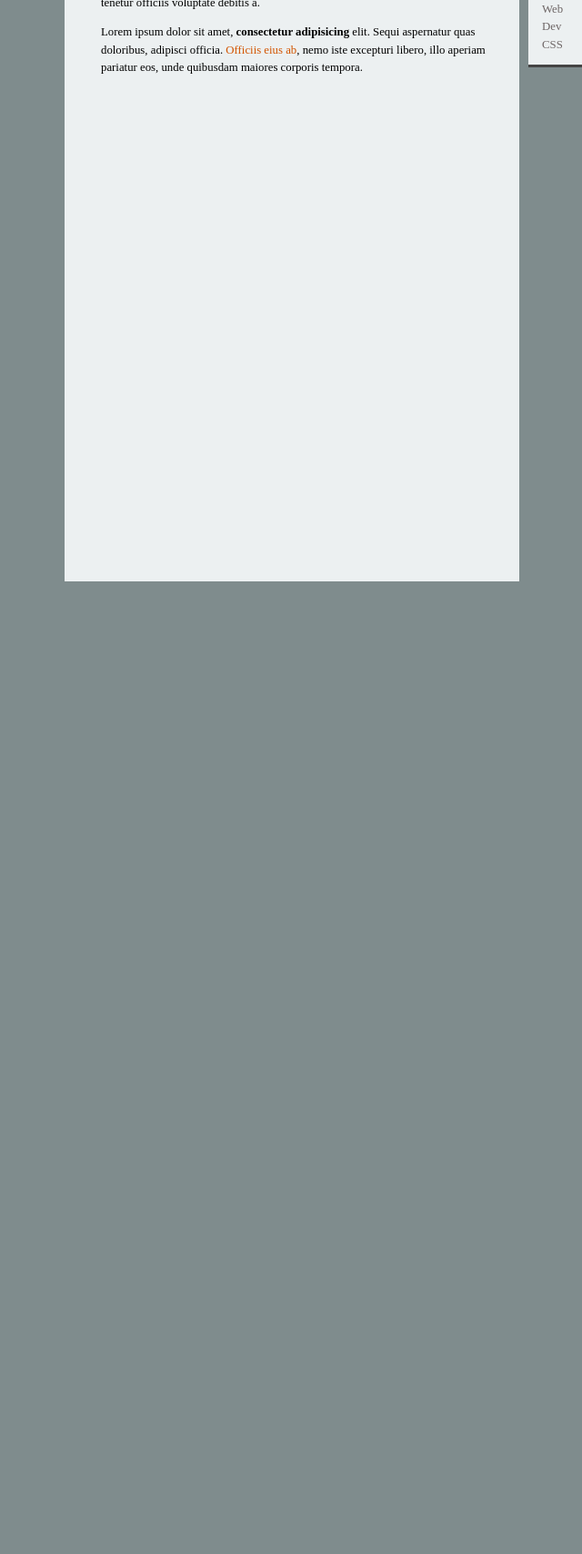
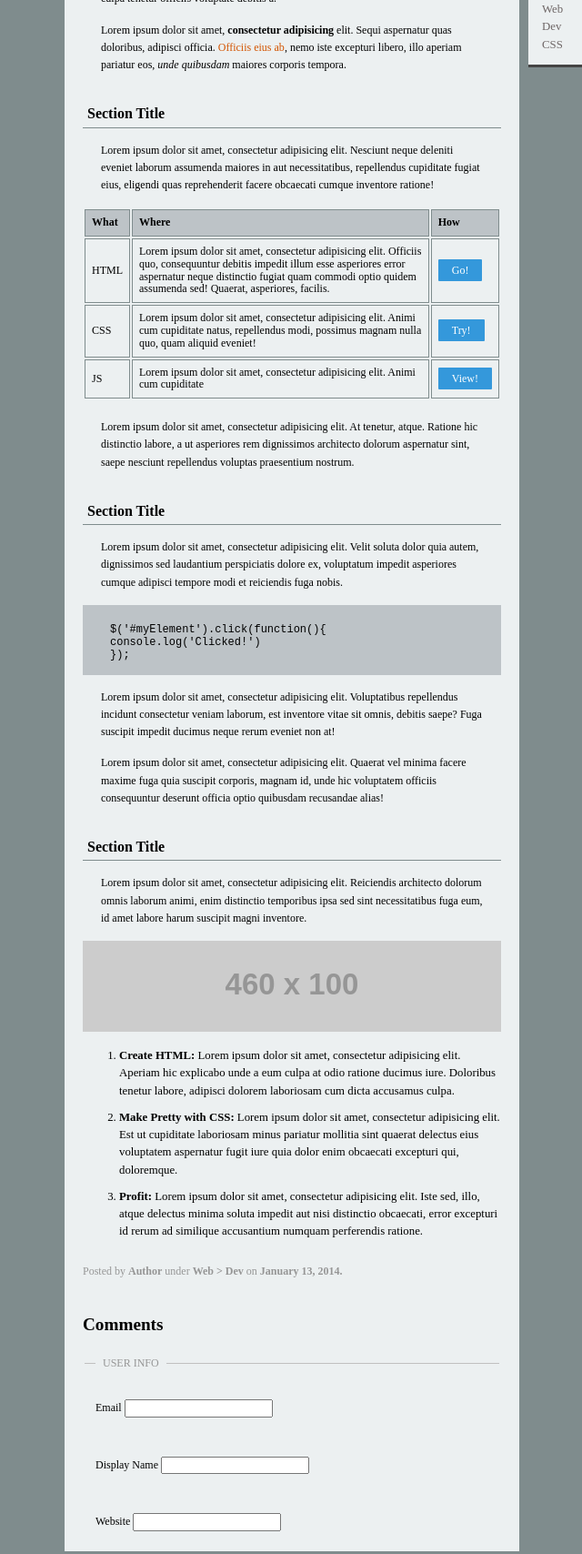
Before and after one commit to nickfredman/winter2015-making-it-real, a plain HTML site: page index.html in a window 1280 px wide. Shown: the part 381-2089 px from the top of the page at 91% size, without its empty margins (319-959 px from the left). Before the commit the page ends 1020 px from the top, so only its background shows below. Drawn offline with nearby package versions, Linux system fonts and the light colour scheme; placeholder pictures from the web are drawn by us.

Commit message:
Finished through comments section

```diff
--- a/index.html
+++ b/index.html
@@ -43,14 +43,75 @@
 
     <!-- Main Article Content -->
     <article>
-      <h1 class="article-title">Article Title</h1>
-      <div class="main-content">
-        <section>
-          <p>Lorem ipsum dolor sit amet, consectetur adipisicing elit. Nulla illo neque natus minus impedit non, quae vitae laboriosam nesciunt maxime quasi voluptates sequi ratione culpa tenetur officiis voluptate debitis a.</p>
-          <p>Lorem ipsum dolor sit amet, <strong>consectetur adipisicing</strong> elit. Sequi aspernatur quas doloribus, adipisci officia. <a class="inline-link" href="#">Officiis eius ab</a>, nemo iste excepturi libero, illo aperiam pariatur eos, unde quibusdam maiores corporis tempora.</p>
-        </section>
+
+      <h2 class="article-title">Article Title</h2>
+      <section>
+        <p>Lorem ipsum dolor sit amet, consectetur adipisicing elit. Nulla illo neque natus minus impedit non, quae vitae laboriosam nesciunt maxime quasi voluptates sequi ratione culpa tenetur officiis voluptate debitis a.</p>
+        <p>Lorem ipsum dolor sit amet, <strong>consectetur adipisicing</strong> elit. Sequi aspernatur quas doloribus, adipisci officia. <a class="inline-link" href="#">Officiis eius ab</a>, nemo iste excepturi libero, illo aperiam pariatur eos, <em>unde quibusdam</em> maiores corporis tempora.</p>
+      </section>
+
+      <h3 class="section-title">Section Title</h3>
+      <section>
+        <p>Lorem ipsum dolor sit amet, consectetur adipisicing elit. Nesciunt neque deleniti eveniet laborum assumenda maiores in aut necessitatibus, repellendus cupiditate fugiat eius, eligendi quas reprehenderit facere obcaecati cumque inventore ratione!</p>
+
+        <table>
+          <tr class="languages table-header">
+            <td>What</td>
+            <td>Where</td>
+            <td>How</td>
+          </tr>
+          <tr class="languages">
+            <td>HTML</td>
+            <td>Lorem ipsum dolor sit amet, consectetur adipisicing elit. Officiis quo, consequuntur debitis impedit illum esse asperiores error aspernatur neque distinctio fugiat quam commodi optio quidem assumenda sed! Quaerat, asperiores, facilis.</td>
+            <td><a class="table-button" href="#">Go!</a></td>
+          </tr>
+          <tr class="languages">
+            <td>CSS</td>
+            <td>Lorem ipsum dolor sit amet, consectetur adipisicing elit. Animi cum cupiditate natus, repellendus modi, possimus magnam nulla quo, quam aliquid eveniet!</td>
+            <td><a class="table-button" href="#">Try!</a></td>
+          </tr>
+          <tr class="languages">
+            <td>JS</td>
+            <td>Lorem ipsum dolor sit amet, consectetur adipisicing elit. Animi cum cupiditate</td>
+            <td><a class="table-button" href="#">View!</a></td>
+          </tr>
+        </table>
+        <p>Lorem ipsum dolor sit amet, consectetur adipisicing elit. At tenetur, atque. Ratione hic distinctio labore, a ut asperiores rem dignissimos architecto dolorum aspernatur sint, saepe nesciunt repellendus voluptas praesentium nostrum.</p>
+      </section>
+
+      <h3 class="section-title">Section Title</h3>
+      <section>
+        <p>Lorem ipsum dolor sit amet, consectetur adipisicing elit. Velit soluta dolor quia autem, dignissimos sed laudantium perspiciatis dolore ex, voluptatum impedit asperiores cumque adipisci tempore modi et reiciendis fuga nobis.</p>
+        <div class="code-box">
+          <p>$('#myElement').click(function(){<br>  console.log('Clicked!')<br>});</p>
+        </div>
+        <p>Lorem ipsum dolor sit amet, consectetur adipisicing elit. Voluptatibus repellendus incidunt consectetur veniam laborum, est inventore vitae sit omnis, debitis saepe? Fuga suscipit impedit ducimus neque rerum eveniet non at!</p>
+        <p>Lorem ipsum dolor sit amet, consectetur adipisicing elit. Quaerat vel minima facere maxime fuga quia suscipit corporis, magnam id, unde hic voluptatem officiis consequuntur deserunt officia optio quibusdam recusandae alias!</p>
+      </section>
+
+      <h3 class="section-title">Section Title</h3>
+      <section>
+        <p>Lorem ipsum dolor sit amet, consectetur adipisicing elit. Reiciendis architecto dolorum omnis laborum animi, enim distinctio temporibus ipsa sed sint necessitatibus fuga eum, id amet labore harum suscipit magni inventore.</p>
+        <img class="body-image" src="http://placehold.it/460x100&text=Placeholder+Image">
+        <ol class="ordered-list">
+          <li><strong>Create HTML:</strong> Lorem ipsum dolor sit amet, consectetur adipisicing elit. Aperiam hic explicabo unde a eum culpa at odio ratione ducimus iure. Doloribus tenetur labore, adipisci dolorem laboriosam cum dicta accusamus culpa.</li>
+          <li><strong>Make Pretty with CSS:</strong> Lorem ipsum dolor sit amet, consectetur adipisicing elit. Est ut cupiditate laboriosam minus pariatur mollitia sint quaerat delectus eius voluptatem aspernatur fugit iure quia dolor enim obcaecati excepturi qui, doloremque.</li>
+          <li><strong>Profit:</strong> Lorem ipsum dolor sit amet, consectetur adipisicing elit. Iste sed, illo, atque delectus minima soluta impedit aut nisi distinctio obcaecati, error excepturi id rerum ad similique accusantium numquam perferendis ratione.</li>
+        </ol>
+      </section>
+      <p class="gray-text">Posted by <strong>Author</strong> under <strong>Web > Dev</strong> on <strong>January 13, 2014.</strong></p>
+
+      <div class="comments">
+        <h2 class="article-title">Comments</h2>
+        <form>
+          <fieldset class="comment-info">
+            <legend>USER INFO</legend>
+            <p>Email <input type="text"></p><br>
+            <p>Display Name <input type="text"></p><br>
+            <p>Website <input type="url"></p>
+          </fieldset>
+        </form>
       </div>
-
     </article>
 
   </div>
--- a/main.css
+++ b/main.css
@@ -8,7 +8,6 @@ body {
 
 .container {
   width: 500px;
-  height: 1000px;
   background: #ECF0F1;
   margin: auto;
   position: relative;
@@ -72,22 +71,112 @@ nav {
   margin: 5px 5px;
 }
 
-.article-title {
-  font-size: 1.2rem;
+article {
   margin: 30px 20px;
 }
 
-.main-content {
+.article-title {
+  font-size: 1.2rem;
+  margin-top: 10px;
+  margin-bottom: 10px;
+}
 
+/*.main-content {
+  padding: 0 40px 30px 40px;
+}*/
+
+section {
+  padding: 15px 0;
 }
 
 section p {
-  font-size: .8rem;
-  margin-left: 40px;
+  font-size: .75rem;
   line-height: 1.2rem;
+  padding: 0 20px 15px 20px;
+  margin: 0;
 }
 
 .inline-link {
   color: #D35400;
   text-decoration: none;
 }
+.section-title {
+  font-size: 1rem;
+  border-bottom: 1px solid #7F8C8D;
+  padding: 5px;
+  margin: 0;
+}
+
+table {
+  margin-bottom: 20px;
+}
+
+.languages {
+  border: 1px solid #7F8C8D;
+}
+
+.languages td {
+  font-size: .75rem;
+  border: 1px solid #7F8C8D;
+  padding: 7px;
+}
+
+.table-header td {
+  background: #BDC3C7;
+  font-weight: bold;
+  padding: 7px;
+}
+
+.table-button {
+  text-decoration: none;
+  background: #3498DB;
+  color: #fff;
+  padding: 5px 15px;
+  border-radius: 1px;
+  margin: auto;
+}
+
+.code-box {
+  background: #BDC3C7;
+  margin-bottom: 15px;
+}
+
+.code-box p {
+  font: .75rem "courier new";
+  padding-top: 20px;
+  padding-left: 30px;
+}
+
+.ordered-list {
+  font-size: .8rem;
+  line-height: 1.2rem;
+}
+
+.ordered-list li {
+  margin-bottom: 10px;
+}
+
+.gray-text {
+  color: #969696;
+  font-size: .75rem;
+  margin: 0;
+}
+
+.comments {
+  margin-top: 40px;
+}
+
+.comment-info {
+  border: none;
+  border-top: 1px solid #c0c0c0;
+}
+
+.comment-info legend {
+  padding: 15px 8px;
+  font-size: .75rem;
+  color: #969696;
+}
+
+.comment-info p {
+  font-size: .75rem;
+}
```
